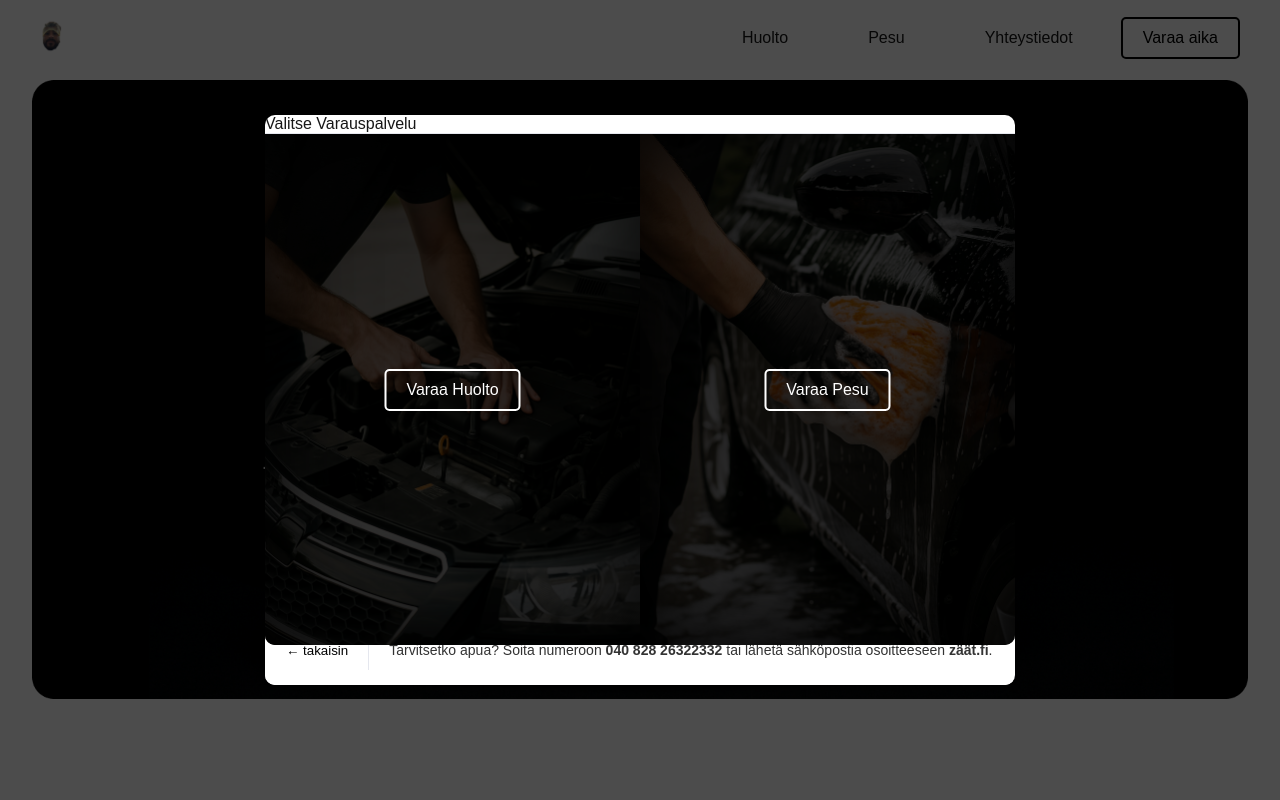
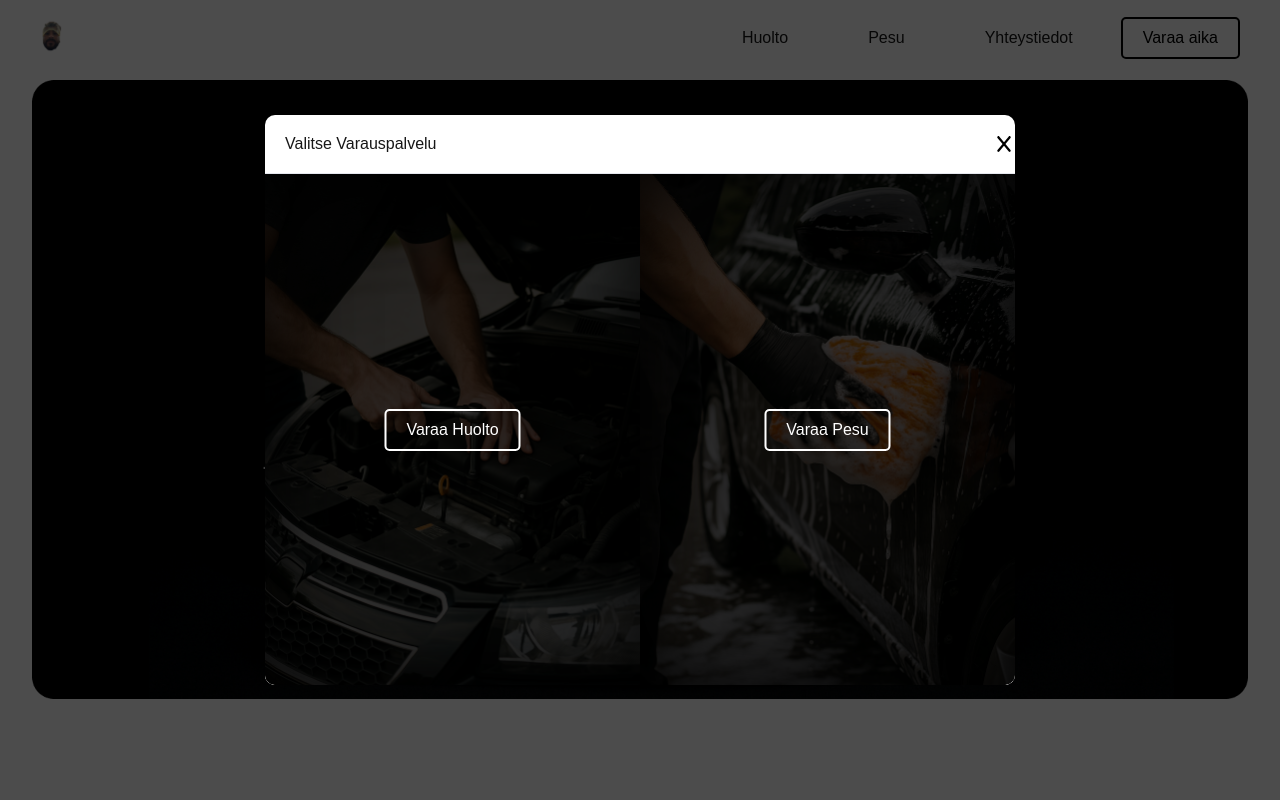
Before and after one commit to Agrinsadon/7auto, a Next.js app in the folder frontend/: page / in a window 1280 px wide. Both pictures are taken after a click on the button "Varaa aika". Shown: the top 800 px of the page. Built offline with nearby package versions, Linux system fonts and the light colour scheme.

Commit message:
fixed css

```diff
--- a/frontend/src/app/component/reservation-side/bookframes/bookingframe.css
+++ b/frontend/src/app/component/reservation-side/bookframes/bookingframe.css
@@ -47,10 +47,9 @@
   .booking-frame-header {
     display: flex;
     justify-content: space-between;
-    padding: 20;
+    padding: 20px;
     border-bottom: 1px solid #e5e7ee;
   }
-
 
   .booking-frame-footer {
     display: flex;
```
